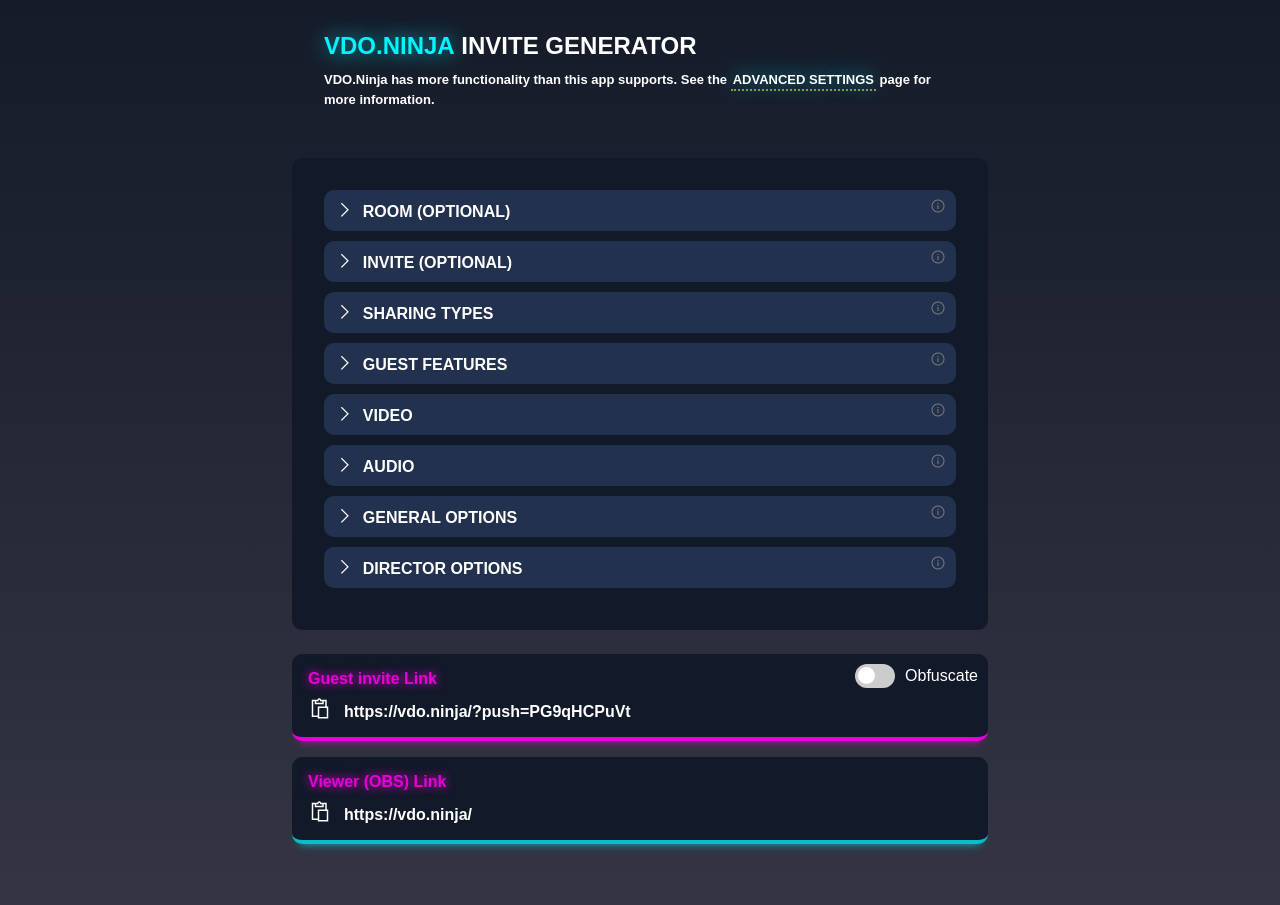
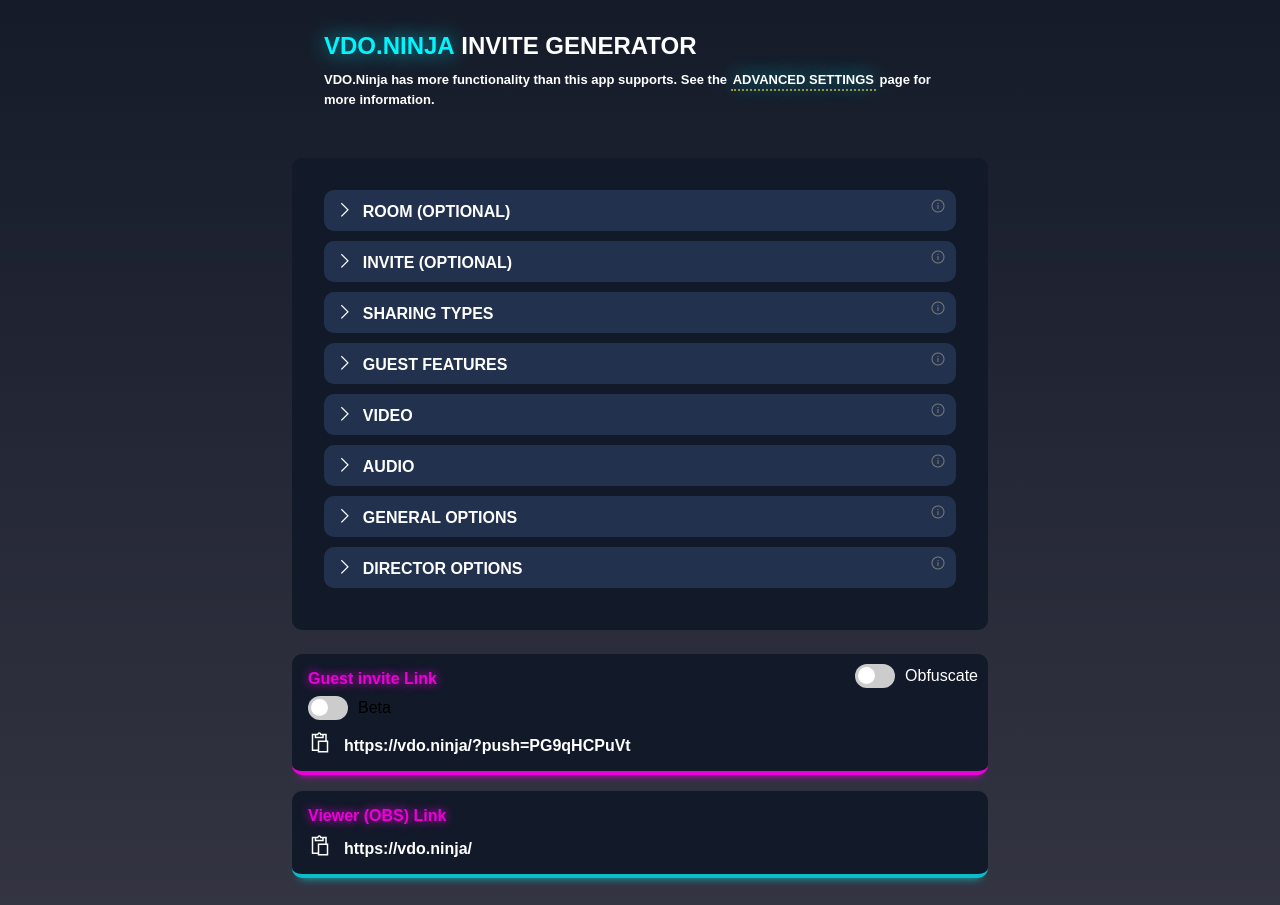
Before and after one commit to jcalado/vdon-invite, a plain HTML site: page index.html in a window 1280 px wide. Shown: the top 905 px of the page. Drawn offline with nearby package versions, Linux system fonts and the light colour scheme.

Commit message:
Update index.html

```diff
--- a/index.html
+++ b/index.html
@@ -24,6 +24,13 @@
 	<div id="links">
 		<div id="guestLink">
 			<h4>Guest invite Link</h4>
+			<div class="switchGroup" id="betaSwitch">
+				<label class="switch">
+					<input type="checkbox" name="obfuscate" onchange="toggleBeta()"></input>
+					<span class="slider round"></span>
+				</label>
+				<span>Beta</span>
+			</div>
 			<div class="switchGroup" id="obfuscateSwitch">
 				<label class="switch">
 					<input type="checkbox" name="obfuscate" onchange="toggleObfuscate()"></input>
```
